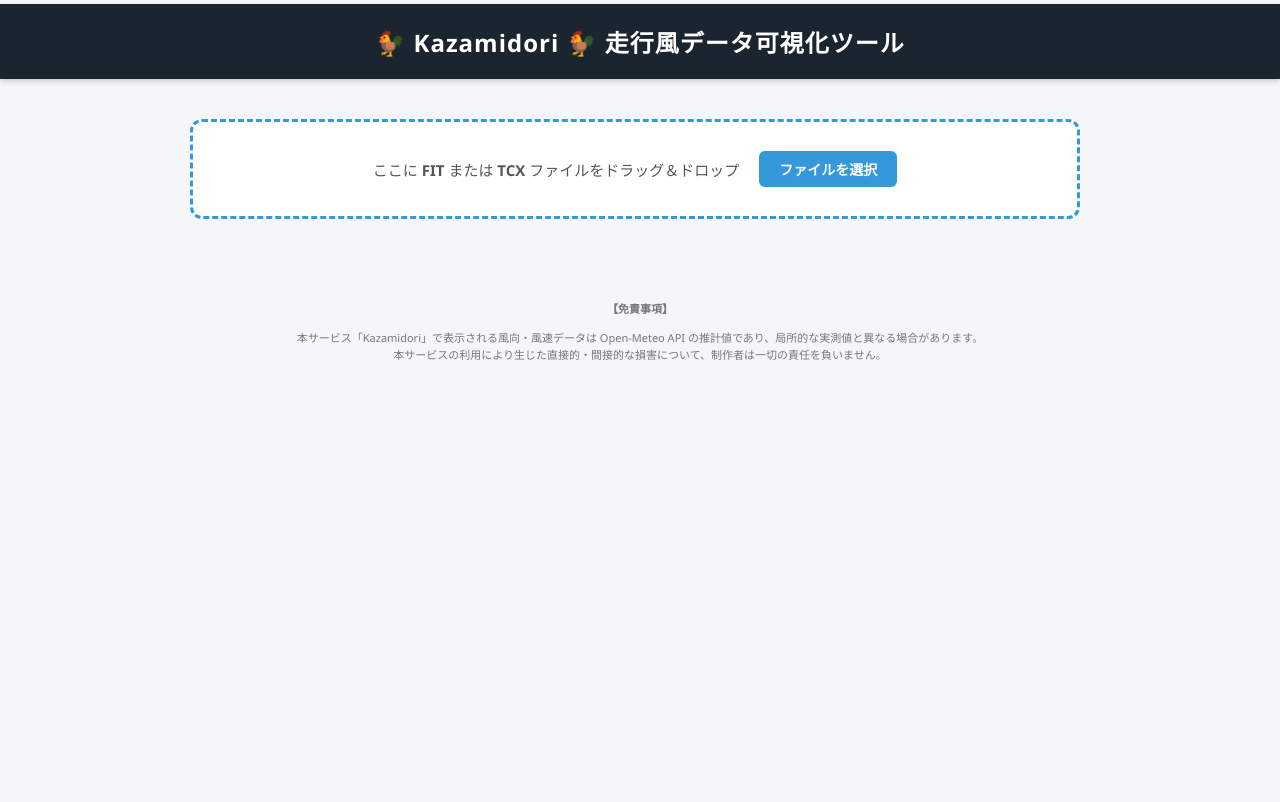
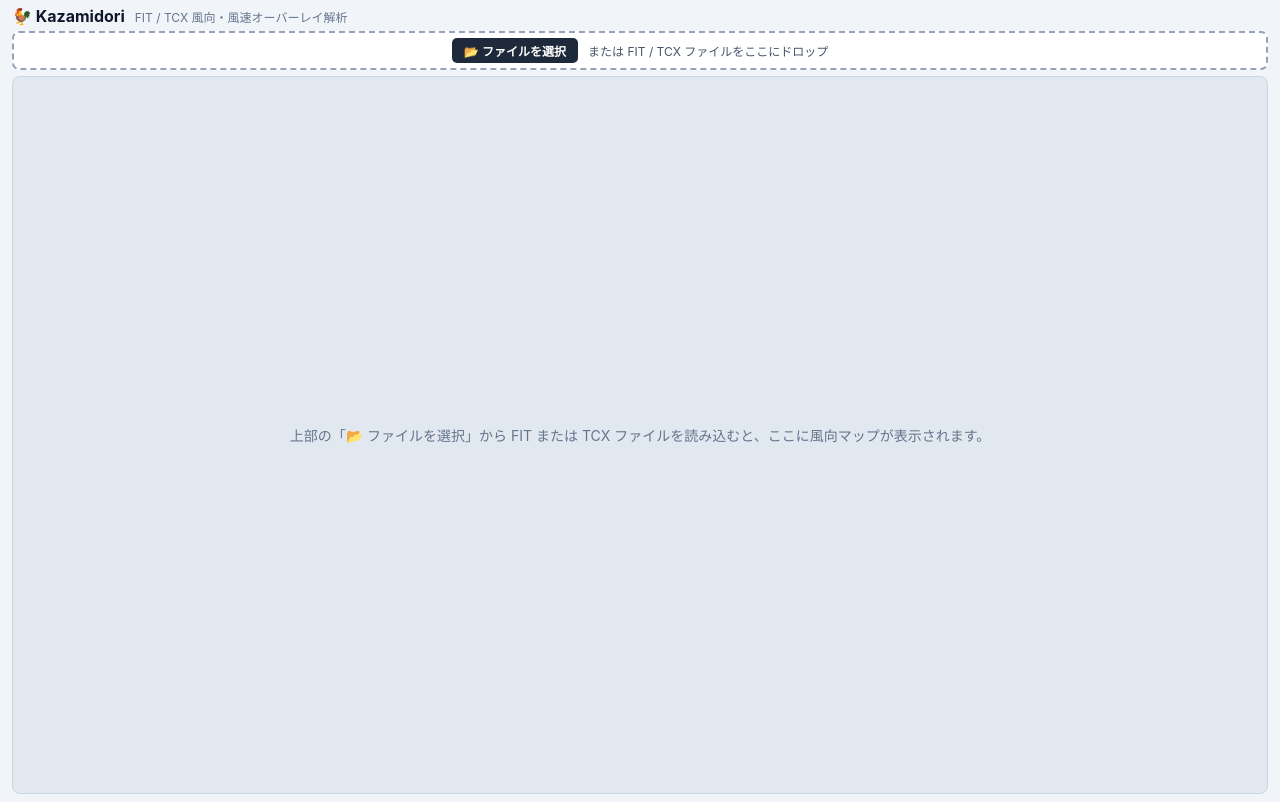
Before and after one commit to rrruser/Kazamidori, a Flask app: page / in a window 1280 px wide. Before the commit the page ends 360 px from the top, so only its background shows below. Run offline with Flask 3, Linux system fonts and the light colour scheme.

Commit message:
Restore full templates/index.html with side-by-side upload bar and working file selector

```diff
--- a/templates/index.html
+++ b/templates/index.html
@@ -3,248 +3,324 @@
 <head>
     <meta charset="UTF-8">
     <meta name="viewport" content="width=device-width, initial-scale=1.0">
-    <title>Kazamidori - Cycling Wind Data Visualizer</title>
+    <title>Kazamidori - サイクリング風向・風速マップ</title>
     <style>
+        * {
+            box-sizing: border-box;
+        }
+
         body {
-            font-family: 'Segoe UI', Tahoma, Geneva, Verdana, sans-serif;
             margin: 0;
-            padding: 0;
-            background-color: #f4f6f9;
-            color: #333;
+            padding: 6px 12px 8px 12px;
+            font-family: -apple-system, BlinkMacSystemFont, "Segoe UI", Roboto, "Helvetica Neue", Arial, sans-serif;
+            background-color: #f1f5f9;
+            color: #1e293b;
         }
+
         header {
-            background-color: #1a252f;
-            color: #ffffff;
-            padding: 20px;
-            text-align: center;
-            box-shadow: 0 2px 5px rgba(0,0,0,0.2);
+            display: flex;
+            align-items: baseline;
+            gap: 10px;
+            margin: 0 0 5px 0;
         }
+
         header h1 {
             margin: 0;
-            font-size: 24px;
-            letter-spacing: 1px;
+            font-size: 16px;
+            font-weight: 700;
+            color: #0f172a;
         }
-        .container {
-            max-width: 900px;
-            margin: 40px auto;
-            padding: 0 20px;
+
+        header span {
+            font-size: 12px;
+            color: #64748b;
         }
-        /* 高さを 100px に固定し、要素を中央で横並び配置 */
+
+        /* upload-box と #status を横並びにするコンテナ */
+        .top-control-row {
+            position: relative;
+            z-index: 20;
+            display: flex;
+            align-items: stretch;
+            gap: 10px;
+            margin-bottom: 6px;
+        }
+
         .upload-box {
-            border: 3px dashed #3498db;
-            border-radius: 12px;
-            background-color: #ffffff;
-            height: 100px;
-            box-sizing: border-box;
-            padding: 0 20px;
+            position: relative;
+            z-index: 21;
+            flex: 1 1 auto;
+            margin: 0;
+            padding: 5px 14px;
+            min-height: 38px;
             display: flex;
             align-items: center;
             justify-content: center;
-            gap: 20px;
+            gap: 10px;
+            background-color: #ffffff;
+            border: 2px dashed #94a3b8;
+            border-radius: 7px;
             cursor: pointer;
-            transition: border-color 0.3s, background-color 0.3s;
+            transition: border-color 0.15s ease, background-color 0.15s ease;
         }
-        .upload-box:hover, .upload-box.dragover {
-            border-color: #2980b9;
-            background-color: #ebf5fb;
+
+        .upload-box:hover,
+        .upload-box.dragover {
+            border-color: #2563eb;
+            background-color: #eff6ff;
         }
-        .upload-text {
-            font-size: 15px;
-            color: #555;
+
+        #select-btn {
+            position: relative;
+            z-index: 22;
+            padding: 4px 12px;
+            font-size: 12px;
+            font-weight: bold;
+            color: #ffffff;
+            background-color: #1e293b;
+            border: none;
+            border-radius: 5px;
+            cursor: pointer;
+            white-space: nowrap;
         }
-        .file-input {
+
+        #select-btn:hover {
+            background-color: #334155;
+        }
+
+        .upload-hint {
+            font-size: 12px;
+            color: #475569;
+            white-space: nowrap;
+            overflow: hidden;
+            text-overflow: ellipsis;
+        }
+
+        /* ステータス表示枠（横並び） */
+        #status {
+            flex: 0 1 360px;
+            margin: 0;
+            padding: 5px 12px;
+            min-height: 38px;
+            display: flex;
+            align-items: center;
+            background-color: #ffffff;
+            border: 1px solid #cbd5e1;
+            border-radius: 7px;
+            font-size: 12px;
+            font-weight: 600;
+            color: #0f172a;
+            white-space: nowrap;
+            overflow: hidden;
+            text-overflow: ellipsis;
+        }
+
+        #status:empty {
             display: none;
         }
-        .btn-select {
-            padding: 8px 20px;
-            background-color: #3498db;
-            color: white;
-            border-radius: 6px;
-            font-weight: bold;
-            font-size: 14px;
-            white-space: nowrap;
-            transition: background-color 0.2s;
+
+        #status.loading {
+            background-color: #eff6ff;
+            border-color: #93c5fd;
+            color: #1d4ed8;
         }
-        .btn-select:hover {
-            background-color: #2980b9;
+
+        #status.success {
+            background-color: #f0fdf4;
+            border-color: #86efac;
+            color: #15803d;
         }
-        #status {
-            margin-top: 20px;
-            text-align: center;
-            font-size: 14px;
-            font-weight: bold;
+
+        #status.error {
+            background-color: #fef2f2;
+            border-color: #fca5a5;
+            color: #b91c1c;
         }
+
+        /* マップ表示エリア（上部を詰めた分だけ高さを確保） */
         #map-container {
-            margin-top: 30px;
+            position: relative;
+            z-index: 1;
             width: 100%;
-            height: 700px;
-            border-radius: 12px;
+            height: calc(100vh - 82px);
+            min-height: 520px;
+            background-color: #e2e8f0;
+            border: 1px solid #cbd5e1;
+            border-radius: 8px;
             overflow: hidden;
-            box-shadow: 0 4px 12px rgba(0,0,0,0.15);
-            display: none;
         }
-        iframe {
+
+        #map-frame {
             width: 100%;
             height: 100%;
             border: none;
-        }
-        footer {
-            margin-top: 50px;
-            padding: 20px;
-            text-align: center;
-            font-size: 11px;
-            color: #777;
-            line-height: 1.6;
-        }
-		/* ヘッダー・タイトル周りの余白を圧縮 */
-		header, h1 {
-		    margin-top: 4px;
-		    margin-bottom: 6px;
+            display: block;
         }
 
-		/* upload-box と #status を横並びにする親コンテナ */
-		.top-control-row {
-		    display: flex;
-		    align-items: stretch;
-		    gap: 10px;
-		    margin-bottom: 8px;
-		}
-
-		/* アップロード枠をコンパクトに横配置 */
-		.upload-box {
-		    flex: 1 1 auto;
-		    margin: 0;
-		    padding: 8px 14px;
+        #placeholder-msg {
+            width: 100%;
+            height: 100%;
             display: flex;
             align-items: center;
             justify-content: center;
-		    min-height: 42px;
-		    box-sizing: border-box;
+            color: #64748b;
+            font-size: 14px;
+            text-align: center;
+            padding: 20px;
         }
 
-		/* ステータス表示を右横に並べる */
+        @media (max-width: 640px) {
+            .top-control-row {
+                flex-direction: column;
+                gap: 6px;
+            }
             #status {
-		    flex: 0 1 340px;
-		    margin: 0;
-		    padding: 8px 12px;
-		    display: flex;
-		    align-items: center;
-		    min-height: 42px;
-		    box-sizing: border-box;
-		    font-size: 13px;
+                flex: 1 1 auto;
             }
-
-		/* 空のときは余計な枠線や背景を出さずスッキリさせる場合 */
-		#status:empty {
-		    flex: 0 0 auto;
-		    padding: 0;
-		    border: none;
-		    background: transparent;
+            #map-container {
+                height: calc(100vh - 125px);
             }
-
-		/* 上部が詰まった分、MAPの高さを広げる（既存のiframe / #map-containerに合わせて調整） */
-		iframe, #map-frame, #map-container {
-		    height: calc(100vh - 105px);
-		    min-height: 500px;
         }
     </style>
 </head>
 <body>
-
     <header>
-        <h1>🐓 Kazamidori 🐓 走行風データ可視化ツール</h1>
+        <h1>🐓 Kazamidori</h1>
+        <span>FIT / TCX 風向・風速オーバーレイ解析</span>
     </header>
 
-    <div class="container">
-        <!-- upload-icon を削除し、コンパクトな高重さ 100px に調整 -->
     <div class="top-control-row">
-    		<div class="upload-box">
-	            <div class="upload-text">ここに <b>FIT</b> または <b>TCX</b> ファイルをドラッグ＆ドロップ</div>
-	            <div class="btn-select">ファイルを選択</div>
-	            <input type="file" id="file-input" class="file-input" accept=".fit,.tcx">
+        <div class="upload-box" id="drop-area">
+            <button type="button" id="select-btn">📂 ファイルを選択</button>
+            <span class="upload-hint" id="file-label">または FIT / TCX ファイルをここにドロップ</span>
+            <input type="file" id="file-input" name="file" accept=".fit,.tcx" style="display: none;">
         </div>
         <div id="status"></div>
     </div>
 
     <div id="map-container">
-            <iframe id="map-frame" src=""></iframe>
-        </div>
+        <div id="placeholder-msg">上部の「📂 ファイルを選択」から FIT または TCX ファイルを読み込むと、ここに風向マップが表示されます。</div>
+        <iframe id="map-frame" style="display: none;"></iframe>
     </div>
 
-    <footer>
-        <p><b>【免責事項】</b></p>
-        <p>
-            本サービス「Kazamidori」で表示される風向・風速データは Open-Meteo API の推計値であり、局所的な実測値と異なる場合があります。<br>
-            本サービスの利用により生じた直接的・間接的な損害について、制作者は一切の責任を負いません。
-        </p>
-    </footer>
-
     <script>
-        const dropZone = document.getElementById('drop-zone');
+        const dropArea = document.getElementById('drop-area');
         const fileInput = document.getElementById('file-input');
+        const selectBtn = document.getElementById('select-btn');
+        const fileLabel = document.getElementById('file-label');
         const statusDiv = document.getElementById('status');
-        const mapContainer = document.getElementById('map-container');
+        const placeholderMsg = document.getElementById('placeholder-msg');
         const mapFrame = document.getElementById('map-frame');
 
-        dropZone.addEventListener('click', () => fileInput.click());
+        function setStatus(message, type) {
+            statusDiv.textContent = message;
+            statusDiv.className = type || '';
+        }
 
-        dropZone.addEventListener('dragover', (e) => {
-            e.preventDefault();
-            dropZone.classList.add('dragover');
+        // ボタンクリックでファイル選択ダイアログを開く
+        selectBtn.addEventListener('click', (e) => {
+            e.stopPropagation();
+            fileInput.click();
         });
 
-        dropZone.addEventListener('dragleave', () => {
-            dropZone.classList.remove('dragover');
+        // 枠全体クリックでもダイアログを開く
+        dropArea.addEventListener('click', () => {
+            fileInput.click();
         });
 
-        dropZone.addEventListener('drop', (e) => {
+        // ドラッグ＆ドロップ制御
+        ['dragenter', 'dragover'].forEach(eventName => {
+            dropArea.addEventListener(eventName, (e) => {
                 e.preventDefault();
-            dropZone.classList.remove('dragover');
-            if (e.dataTransfer.files.length > 0) {
-                handleFile(e.dataTransfer.files[0]);
+                e.stopPropagation();
+                dropArea.classList.add('dragover');
+            });
+        });
+
+        ['dragleave', 'drop'].forEach(eventName => {
+            dropArea.addEventListener(eventName, (e) => {
+                e.preventDefault();
+                e.stopPropagation();
+                dropArea.classList.remove('dragover');
+            });
+        });
+
+        dropArea.addEventListener('drop', (e) => {
+            const files = e.dataTransfer.files;
+            if (files && files.length > 0) {
+                handleFileUpload(files[0]);
             }
         });
 
-        fileInput.addEventListener('change', (e) => {
-            if (e.target.files.length > 0) {
-                handleFile(e.target.files[0]);
+        // ファイル選択時の処理
+        fileInput.addEventListener('change', () => {
+            if (fileInput.files && fileInput.files.length > 0) {
+                handleFileUpload(fileInput.files[0]);
             }
         });
 
-        function handleFile(file) {
-            const ext = file.name.split('.').pop().toLowerCase();
-            if (ext !== 'fit' && ext !== 'tcx') {
-                statusDiv.style.color = 'red';
-                statusDiv.innerText = 'エラー: .fit または .tcx 形式のファイルを選択してください。';
-                return;
-            }
-
-            statusDiv.style.color = '#333';
-            statusDiv.innerText = '解析中... 風データとマップを生成しています（数秒かかります）';
+        async function handleFileUpload(file) {
+            fileLabel.textContent = file.name;
+            setStatus(`解析中: ${file.name} ...`, 'loading');
 
             const formData = new FormData();
             formData.append('file', file);
 
-            fetch('/upload', {
+            try {
+                const response = await fetch('/upload', {
                     method: 'POST',
                     body: formData
-            })
-            .then(response => response.json())
-            .then(data => {
-                if (data.success) {
-                    statusDiv.style.color = 'green';
-                    statusDiv.innerText = 'マップの生成が完了しました！';
-                    mapFrame.src = data.map_url;
-                    mapContainer.style.display = 'block';
+                });
+
+                const contentType = response.headers.get('content-type') || '';
+
+                if (!response.ok) {
+                    let errMsg = `サーバーエラー (${response.status})`;
+                    if (contentType.includes('application/json')) {
+                        const errData = await response.json();
+                        if (errData.error) errMsg = errData.error;
+                    }
+                    throw new Error(errMsg);
+                }
+
+                if (contentType.includes('application/json')) {
+                    const data = await response.json();
+                    if (data.error) {
+                        throw new Error(data.error);
+                    }
+                    placeholderMsg.style.display = 'none';
+                    mapFrame.style.display = 'block';
+
+                    if (data.map_url) {
+                        mapFrame.removeAttribute('srcdoc');
+                        mapFrame.src = data.map_url + '?t=' + Date.now();
+                    } else if (data.url) {
+                        mapFrame.removeAttribute('srcdoc');
+                        mapFrame.src = data.url + '?t=' + Date.now();
+                    } else if (data.html) {
+                        mapFrame.removeAttribute('src');
+                        mapFrame.srcdoc = data.html;
+                    } else if (data.map_html) {
+                        mapFrame.removeAttribute('src');
+                        mapFrame.srcdoc = data.map_html;
                     } else {
-                    statusDiv.style.color = 'red';
-                    statusDiv.innerText = 'エラー: ' + (data.error || '解析に失敗しました。');
+                        throw new Error('地図データのレスポンス形式が不明です');
                     }
-            })
-            .catch(err => {
-                statusDiv.style.color = 'red';
-                statusDiv.innerText = '通信エラーが発生しました。ファイルサイズや接続を確認してください。';
-            });
+                } else {
+                    const htmlText = await response.text();
+                    placeholderMsg.style.display = 'none';
+                    mapFrame.style.display = 'block';
+                    mapFrame.removeAttribute('src');
+                    mapFrame.srcdoc = htmlText;
+                }
+
+                setStatus(`完了: ${file.name}`, 'success');
+            } catch (err) {
+                console.error(err);
+                setStatus(`エラー: ${err.message}`, 'error');
+            } finally {
+                fileInput.value = '';
+            }
         }
     </script>
 </body>
```
Lines whose indentation alone changed are shown as unchanged.
